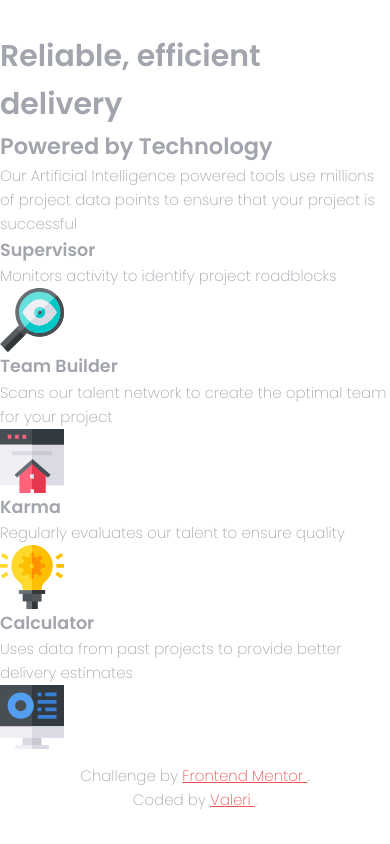
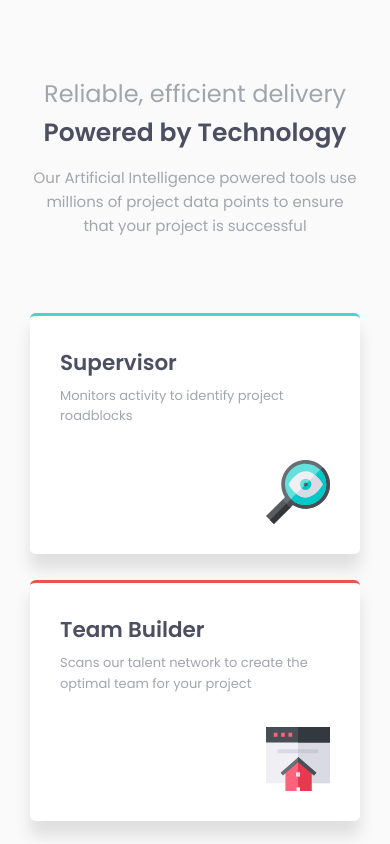
Before and after one commit to Valeri85/Four-card-feature-section, a website: page src/index.html in a window 390 px wide. Shown: the top 844 px of the page. Drawn offline with nearby package versions, Linux system fonts and the light colour scheme; files that its build step writes are made by us from their sources; files whose address does not match are found by name.

Commit message:
Add styles for mobile device

```diff
--- a/src/sass/base/_reset.scss
+++ b/src/sass/base/_reset.scss
@@ -19,7 +19,7 @@ html {
     If all font sizes = 62.5% than rem * 0.625
     1rem = 10px; 0.1rem = 1px; 2.4rem = 24px...
     */
-	font-weight: weight(extraLight);
+	font-weight: weight(regular);
 	line-height: 1.6;
 	color: var(--grayish-blue);
 	scroll-behavior: smooth;
--- a/src/sass/layout/_body.scss
+++ b/src/sass/layout/_body.scss
@@ -1,4 +1,6 @@
 body {
 	display: grid;
 	place-content: center;
+	padding: 5em 2em;
+	background-color: var(--very-light-gray);
 }
--- /dev/null
+++ b/src/sass/layout/_header.scss
@@ -0,0 +1,16 @@
+@use '../helpers/functions' as *;
+
+.header {
+	text-align: center;
+	margin-bottom: 5em;
+	&__title {
+		font-size: 2.4rem;
+		font-weight: weight(regular);
+	}
+	&__subtitle {
+		font-weight: weight(bold);
+		font-size: 2.5rem;
+		margin-bottom: 0.5em;
+		color: var(--very-dark-blue);
+	}
+}
--- a/src/sass/layout/_index.scss
+++ b/src/sass/layout/_index.scss
@@ -1,3 +1,4 @@
 @forward 'body';
+@forward 'header';
 @forward 'main';
 @forward 'footer';
--- a/src/sass/layout/_main.scss
+++ b/src/sass/layout/_main.scss
@@ -1,2 +1,39 @@
 @use '../helpers/functions' as *;
 @use '../helpers/mixins' as *;
+
+.main {
+	&__card {
+		--very-light-gray: hsl(0, 0%, 100%);
+		--shadow: hsl(0, 0%, 87.5%);
+
+		margin-bottom: 1.75em;
+		padding: 2em;
+		background-color: var(--very-light-gray);
+		border-radius: em(6);
+		box-shadow: 0 15px 15px 0 var(--shadow);
+		&--supervisor {
+			border-top: 3.5px solid var(--cyan);
+		}
+		&--builder {
+			border-top: 3.5px solid var(--red);
+		}
+		&--karma {
+			border-top: 3.5px solid var(--orange);
+		}
+		&--calculator {
+			border-top: 3.5px solid var(--blue);
+		}
+		&-title {
+			margin-bottom: 0.25em;
+			font-size: 2.15rem;
+			color: var(--very-dark-blue);
+		}
+		&-text {
+			font-size: 1.3rem;
+			margin-bottom: 2.5em;
+		}
+		&-icon {
+			margin-left: auto;
+		}
+	}
+}
```
